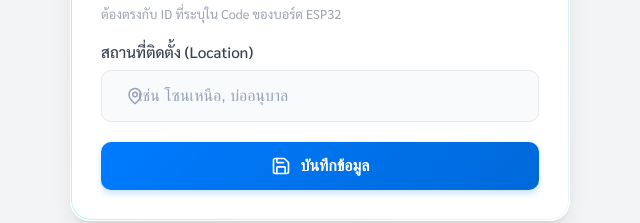
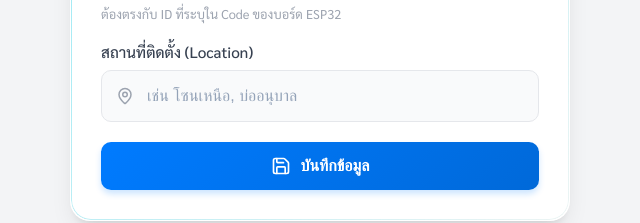
Before and after one commit to kittidaj6641/frontend_Final, a React (Create React App) app: page /add-device in a window 1280 px wide. Shown: the part 485-708 px from the top of the page, without its empty margins (320-960 px from the left). Built offline with nearby package versions, Linux system fonts and the light colour scheme; no server answers; sample sign-in values are in the browser's storage.

Commit message:
Update AddDevice.js

```diff
--- a/src/AddDevice.js
+++ b/src/AddDevice.js
@@ -29,15 +29,11 @@ function AddDevice() {
     }
   }, [navigate]);
 
-  // [ปรับแก้] ใช้ prev state เพื่อให้รับค่าการพิมพ์ได้อย่างต่อเนื่องและไม่กระตุก
   const handleChange = (e) => {
-    const { name, value } = e.target;
-    setFormData(prev => ({
-      ...prev,
-      [name]: value
-    }));
-
-    // ล้าง Error เมื่อเริ่มพิมพ์ใหม่
+    setFormData({
+      ...formData,
+      [e.target.name]: e.target.value
+    });
     if (error) setError('');
     if (success) setSuccess('');
   };
@@ -115,7 +111,7 @@ function AddDevice() {
       >
         {/* ส่วนหัวของฟอร์ม */}
         <header className="form-header-nav">
-          <button onClick={() => navigate('/')} className="back-btn" type="button">
+          <button onClick={() => navigate('/')} className="back-btn">
             <ArrowLeft size={20} /> ย้อนกลับ
           </button>
           <h2>ลงทะเบียนอุปกรณ์</h2>
@@ -168,7 +164,6 @@ function AddDevice() {
                 value={formData.deviceName}
                 onChange={handleChange}
                 disabled={loading}
-                autoComplete="off"
               />
             </div>
 
@@ -184,7 +179,6 @@ function AddDevice() {
                 value={formData.deviceId}
                 onChange={handleChange}
                 disabled={loading}
-                autoComplete="off"
               />
               <small className="input-hint">
                 ต้องตรงกับ ID ที่ระบุใน Code ของบอร์ด ESP32
@@ -193,29 +187,23 @@ function AddDevice() {
 
             <div className="form-group">
               <label>สถานที่ติดตั้ง (Location)</label>
-              <div className="input-with-icon" style={{ position: 'relative' }}>
-                {/* [แก้ไข] ลดโอกาสที่ Icon จะบัง Input */}
-                <div style={{ position: 'absolute', left: '10px', top: '50%', transform: 'translateY(-50%)', pointerEvents: 'none' }}>
-                  <MapPin size={18} className="field-icon" color="#94a3b8" />
-                </div>
-
+              <div className="input-with-icon">
+                <MapPin size={18} className="field-icon" />
                 <input
                   type="text"
                   name="location"
                   className="form-input pl-10"
-                  style={{ paddingLeft: '36px' }}
                   placeholder="เช่น โซนเหนือ, บ่ออนุบาล"
                   value={formData.location}
                   onChange={handleChange}
                   disabled={loading}
-                  autoComplete="off"
                 />
               </div>
             </div>
 
             <button type="submit" className="submit-btn" disabled={loading}>
               {loading ? (
-                <span className="loader">กำลังบันทึก...</span>
+                <span className="loader"></span>
               ) : (
                 <>
                   <Save size={20} /> บันทึกข้อมูล
```
